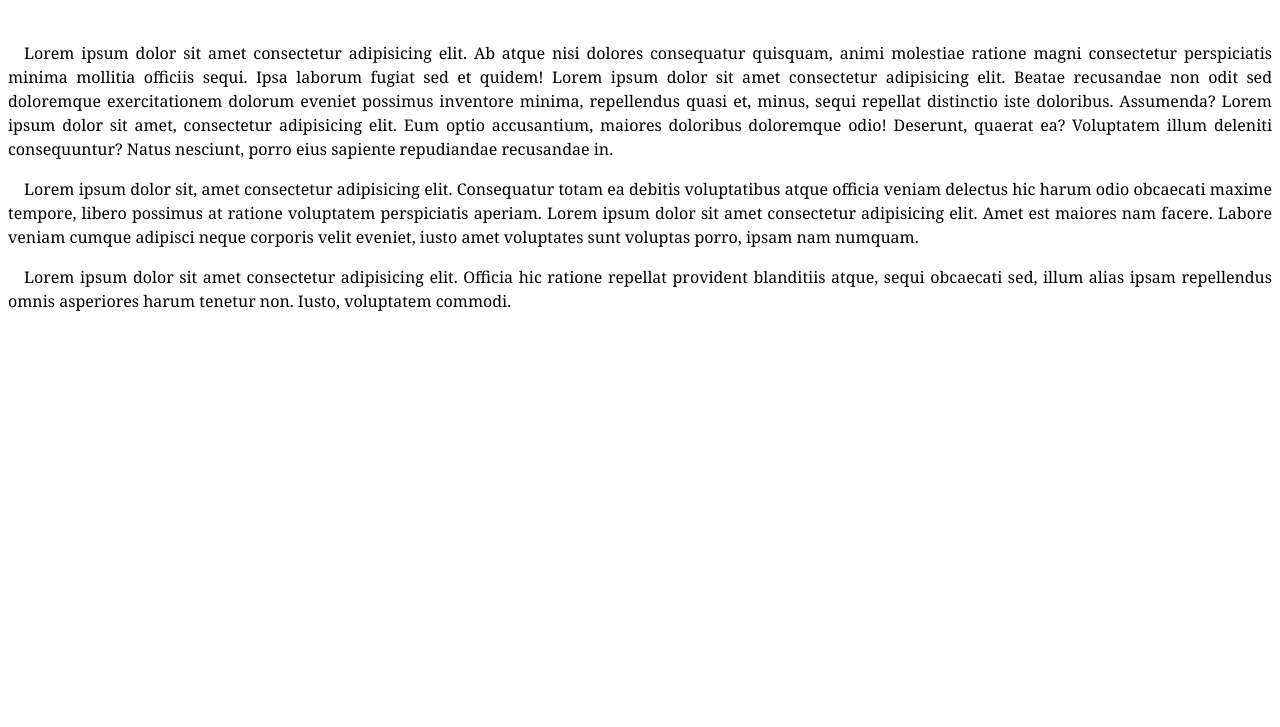
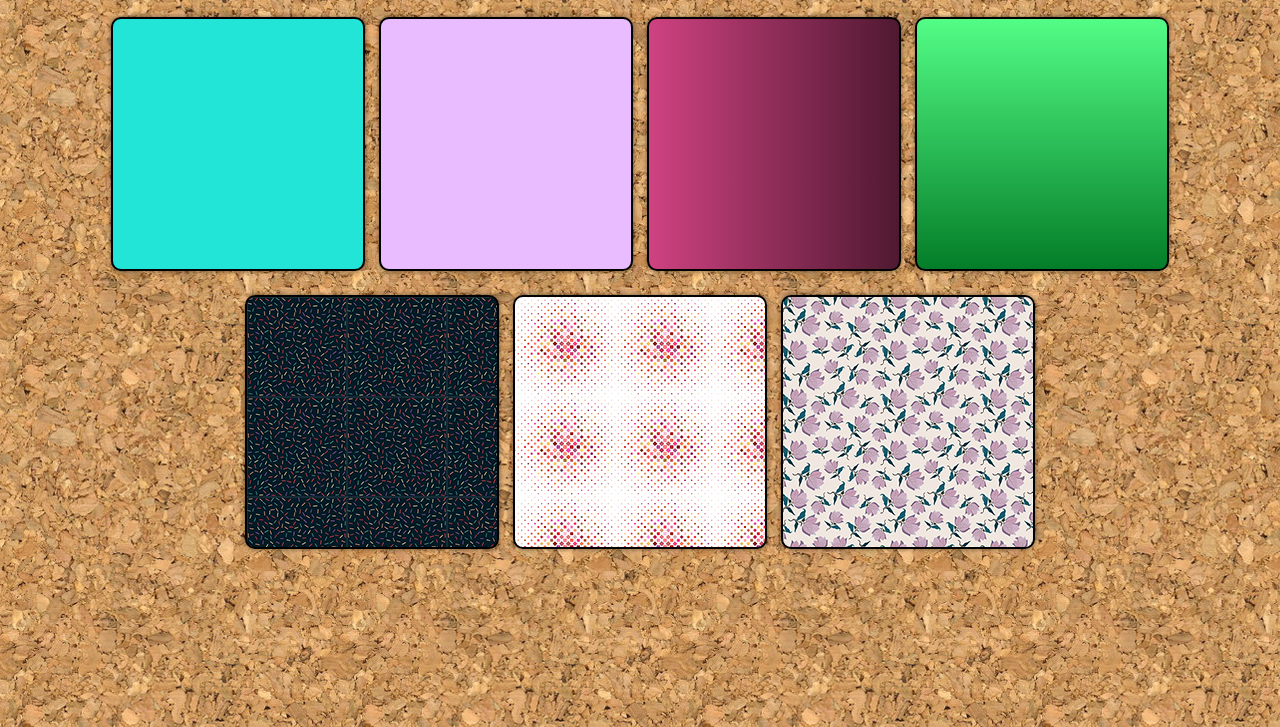
Before and after one commit to JocaMotta1/HTML5-CSS3, a plain HTML site: page modulo3/exercicios/atv1/index.html in a window 1280 px wide. Shown: the part 73-800 px from the top of the page. Drawn offline with Linux system fonts and the light colour scheme.

Commit message:
começando a trabalhar com propriedades de background

```diff
--- a/modulo3/exercicios/atv1/index.html
+++ b/modulo3/exercicios/atv1/index.html
@@ -6,23 +6,72 @@
     <link rel = "shortcut icon" href = "../icone/iconeRocketF.ico" type = "image/x-icon">
     <title>Primeira Atividade</title>
     <style>
+        body {
+            background-image: url(imagens/wallpaper001.jpg);
+        }
         h1 {
             font-family: Arial, Helvetica, sans-serif;
+            background-color: rgba(255, 255, 255, 0.5);
+        }
+        div#n1 {
+            background-color: #22e5d7;
+        }
+        div#n2 {
+            background-color: #e8bcfe;
+        }
+        div#n3 {
+            background-image: linear-gradient(to right, #cf4281, #4F1931);
+        }
+        div#n4 {
+            background-image: linear-gradient(to bottom, #53FD86, #047D28);
+        }
+        div#n5 {
+            background-image: url(imagens/pattern001.png);
+        }
+        div#n6 {
+            background-image: url(imagens/pattern002.png);
+        }
+        div#n7 {
+            background-image: url(imagens/pattern003.png);
+        }
+        .center {
             text-align: center;
         }
-        p {
-            font-family: Georgia, 'Times New Roman', Times, serif;
-            text-align: justify;
-            text-indent: 16px;
-            line-height: 1.5em;
+        .content {
+            height: 250px;
+            width: 250px;
+            margin: 10px 5px;
+            border: 2px solid black;
+            border-radius: 10px;
+            box-shadow: 0 0 5px rgba(0, 0, 0, 0.5);
+            display: inline-block;
         }
     </style>
 </head>
+<body>
+    <h1 class = "center">Trabalhando com imagens de fundo</h1>
+    <div class = "center">
+        <div id = "n1" class = "content">
 
-<body>
-    <h1>Trabalhando com imagens de fundo</h1><br>
-    <p>Lorem ipsum dolor sit amet consectetur adipisicing elit. Ab atque nisi dolores consequatur quisquam, animi molestiae ratione magni consectetur perspiciatis minima mollitia officiis sequi. Ipsa laborum fugiat sed et quidem! Lorem ipsum dolor sit amet consectetur adipisicing elit. Beatae recusandae non odit sed doloremque exercitationem dolorum eveniet possimus inventore minima, repellendus quasi et, minus, sequi repellat distinctio iste doloribus. Assumenda? Lorem ipsum dolor sit amet, consectetur adipisicing elit. Eum optio accusantium, maiores doloribus doloremque odio! Deserunt, quaerat ea? Voluptatem illum deleniti consequuntur? Natus nesciunt, porro eius sapiente repudiandae recusandae in.</p>
-    <p>Lorem ipsum dolor sit, amet consectetur adipisicing elit. Consequatur totam ea debitis voluptatibus atque officia veniam delectus hic harum odio obcaecati maxime tempore, libero possimus at ratione voluptatem perspiciatis aperiam. Lorem ipsum dolor sit amet consectetur adipisicing elit. Amet est maiores nam facere. Labore veniam cumque adipisci neque corporis velit eveniet, iusto amet voluptates sunt voluptas porro, ipsam nam numquam.</p>
-    <p>Lorem ipsum dolor sit amet consectetur adipisicing elit. Officia hic ratione repellat provident blanditiis atque, sequi obcaecati sed, illum alias ipsam repellendus omnis asperiores harum tenetur non. Iusto, voluptatem commodi.</p>
+        </div>
+        <div id = "n2" class = "content">
+
+        </div>
+        <div id = "n3" class = "content">
+
+        </div>
+        <div id = "n4" class = "content">
+
+        </div>
+        <div id = "n5" class = "content">
+
+        </div>
+        <div id = "n6" class = "content">
+
+        </div>
+        <div id = "n7" class = "content">
+
+        </div>
+    </div>
 </body>
 </html>
```
